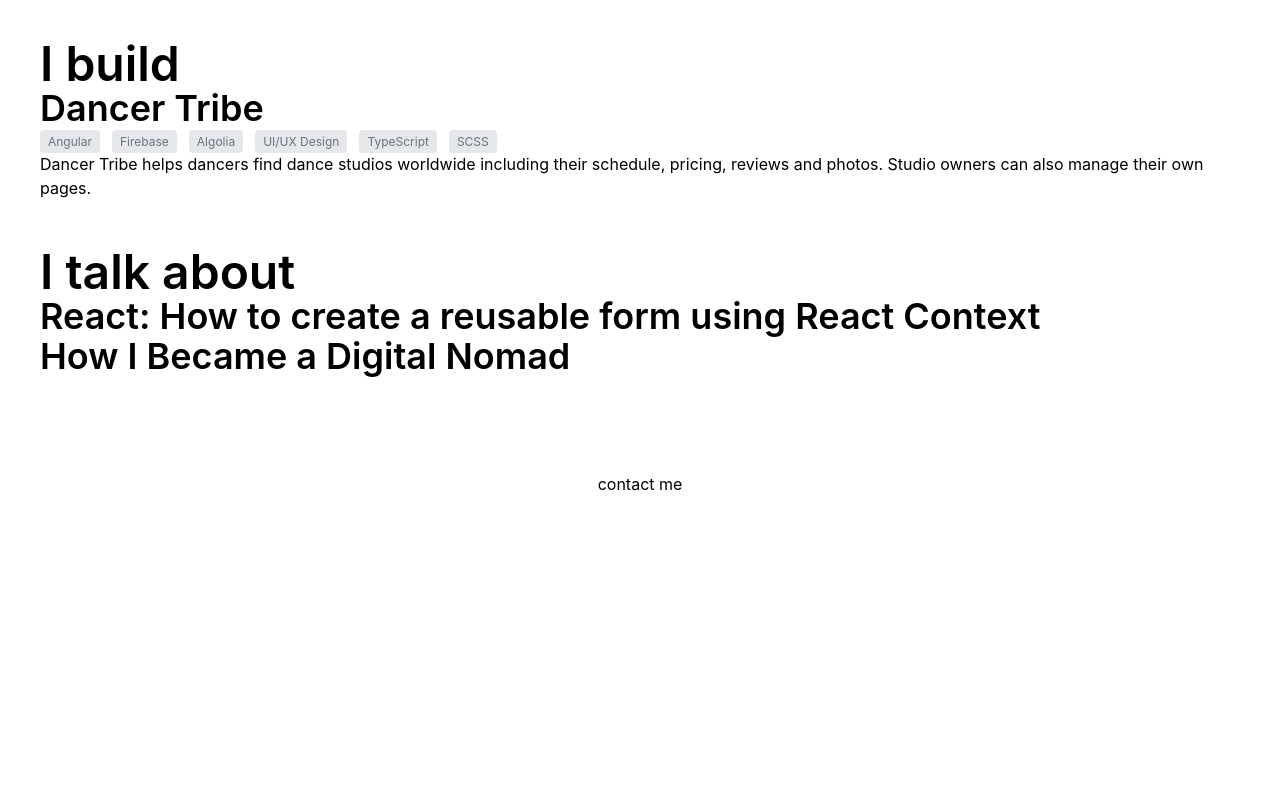
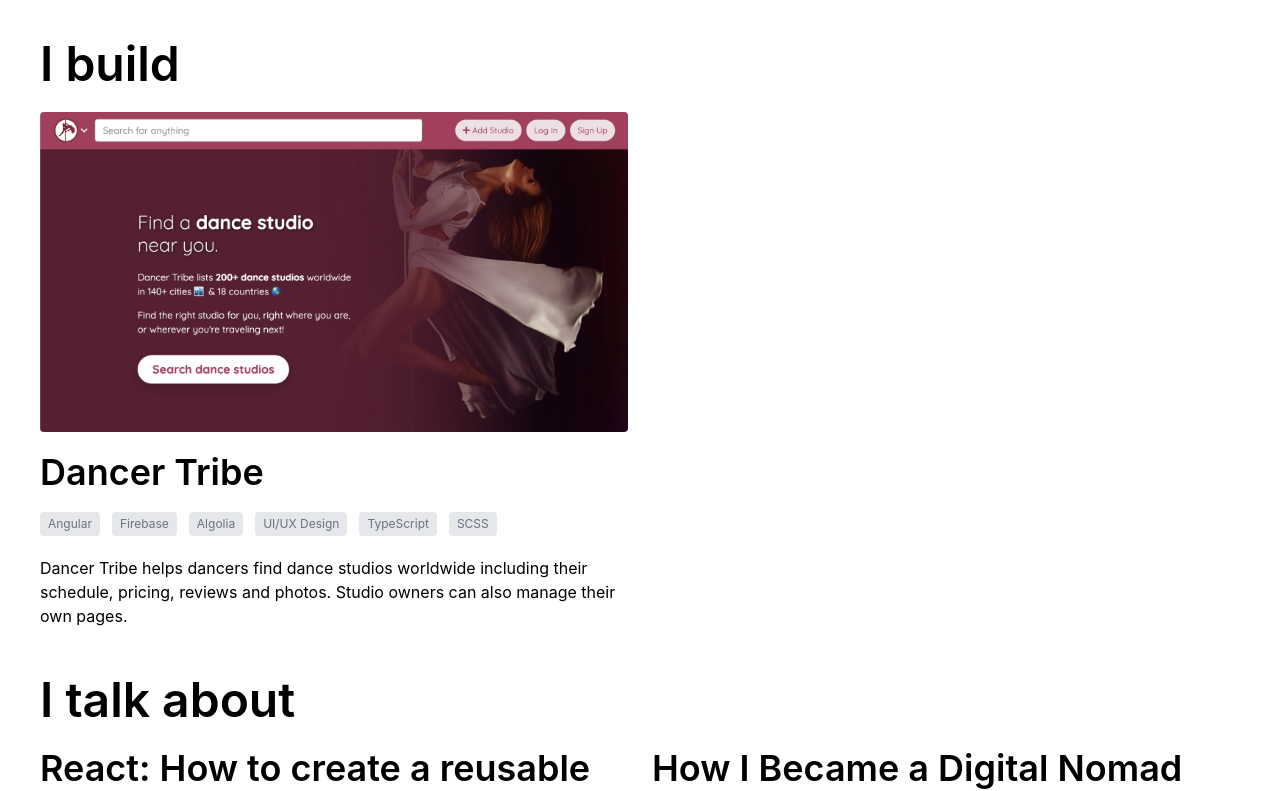
Before and after one commit to el-pol/nextjs-trishalim, a Next.js app: page / in a window 1280 px wide. Shown: the part 1740-2531 px from the top of the page. Before the commit the page ends 2324 px from the top, so only its background shows below. Built offline with nearby package versions, Linux system fonts and the light colour scheme.

Commit message:
projects styling

```diff
--- a/components/Project.tsx
+++ b/components/Project.tsx
@@ -16,22 +16,18 @@ export const Project = (props: {
 
   return (
     <Link href={link}>
-      <a href={link} target="_blank" className="project" rel="noreferrer">
-        <div className="project__image"
-          style={{
+      <a href={link} target="_blank" rel="noreferrer">
+        <div className="w-full h-80 rounded mb-5 bg-top bg-cover"style={{
             backgroundImage: `url(${imageUrl})`
-          }}
-        ></div>
-        <div className="project__text">
-          <h3>{title}</h3>
+          }}></div>
+        <h3 className="mb-5">{title}</h3>
         {
           skills &&
-            <div className="experience__skills">
+          <div className="flex flex-wrap mb-2">
             {skills.map((s) => <Skill key={s.name} content={s} />)}
           </div>
         }
         <p>{description}</p>
-        </div>
       </a>
     </Link>
   )
--- a/pages/index.tsx
+++ b/pages/index.tsx
@@ -271,18 +271,22 @@ const Home: NextPage = () => {
         <br />
 
         <h2>I build</h2>
-        {
-          projects.map((p) => <Project key={p.link} content={p} />)
-        }
+        <br />
+        <div className="flex flex-wrap -m-3">
+          {
+            projects.map((p) => <div className="w-full p-3 md:w-6/12"><Project key={p.link} content={p} /></div>)
+          }
+        </div>
 
         <br />
         <br />
 
         <h2>I talk about</h2>
-        <div className="content-grid">
-        {
-          content.map((c) => <Content key={c.link} content={c} />)
-        }
+        <br />
+        <div className="flex flex-wrap -m-3">
+          {
+            content.map((c) => <div className="w-full p-3 md:w-6/12"><Content key={c.link} content={c} /></div>)
+          }
         </div>
 
         <br />
```
Lines whose indentation alone changed are shown as unchanged.
